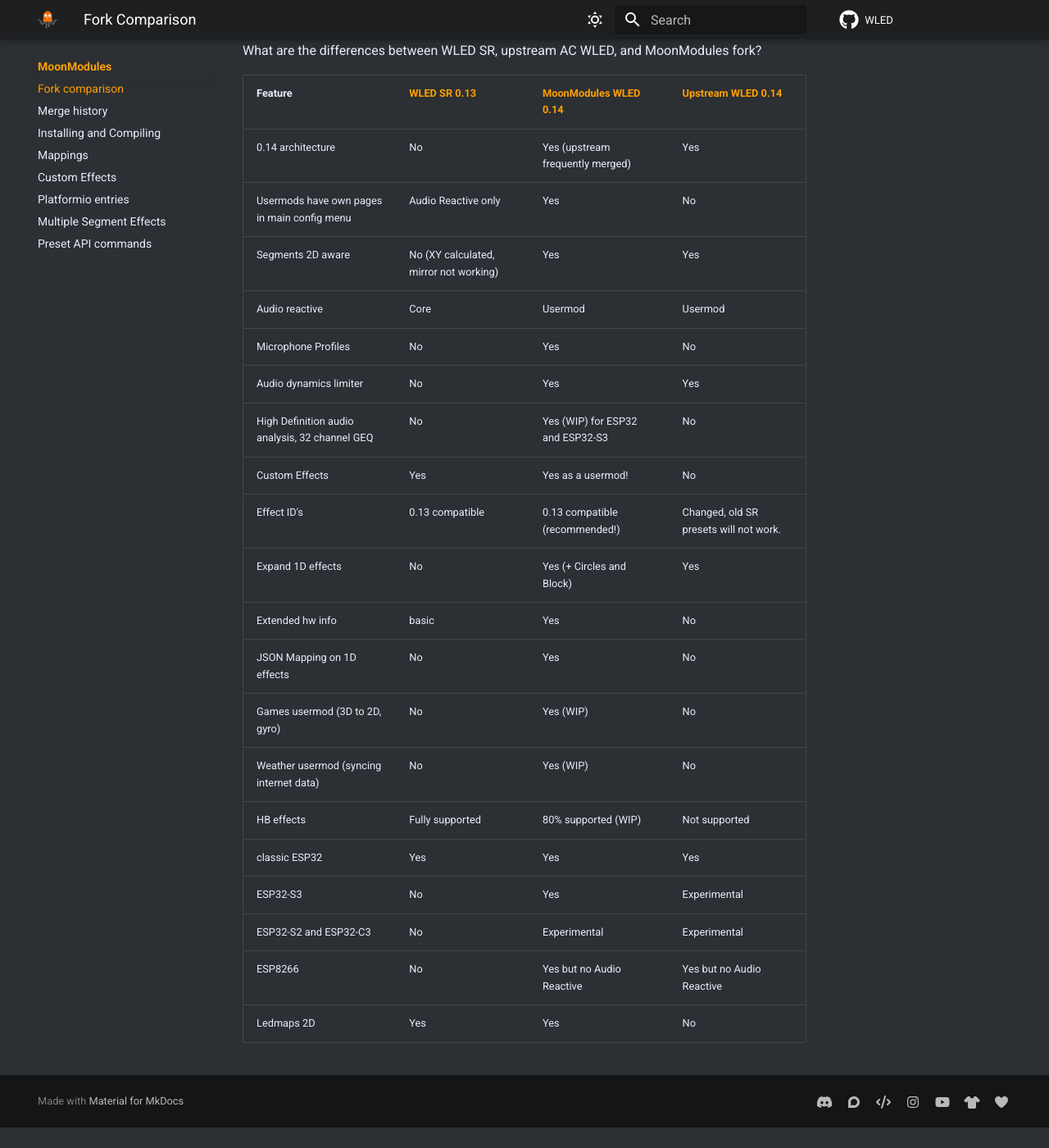
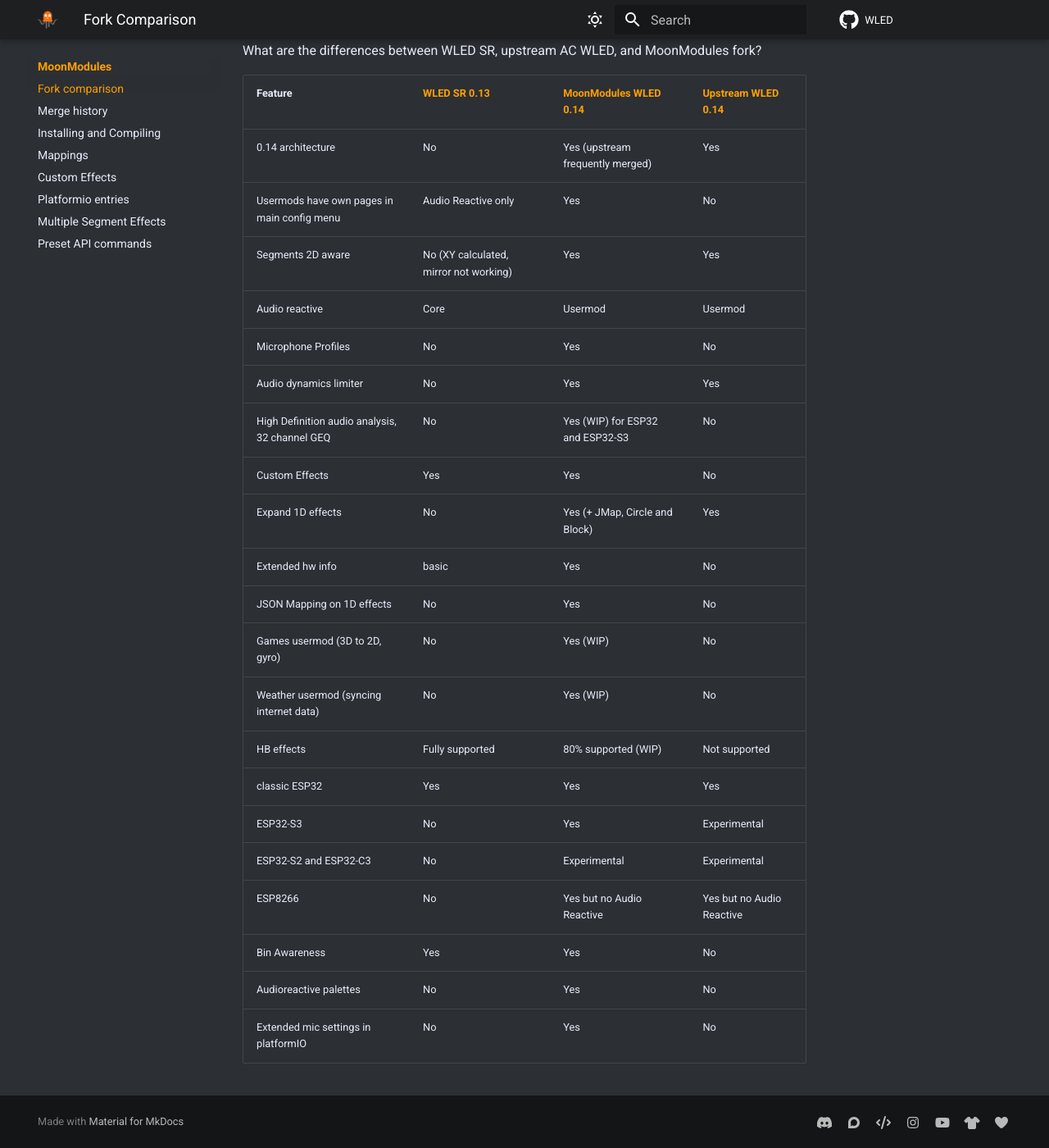
Before and after one commit to Aircoookie/WLED-Docs, an MkDocs documentation site: the page built from docs/moonmodules/fork-comparison.md, in a window 1280 px wide and 1400 px high, scrolled down 225 px. Shown: the whole window at 82% size. Built offline with MkDocs 1.6.1 and Material for MkDocs 9.7.7, drawn with Linux system fonts in a browser that asks for light colours; comment, search, counter and statistics services are not loaded; before the commit the page ends 1600 px from its top, so only the background shows below that.

Commit message:
Update fork-comparison.md

```diff
--- a/docs/moonmodules/fork-comparison.md
+++ b/docs/moonmodules/fork-comparison.md
@@ -16,9 +16,8 @@
 Microphone Profiles | No | Yes | No |
 Audio dynamics limiter | No | Yes | Yes
 High Definition audio analysis, 32 channel GEQ | No |  Yes (WIP) for ESP32 and ESP32-S3 | No
-Custom Effects | Yes | Yes as a usermod! | No
-Effect ID's | 0.13 compatible | 0.13 compatible (recommended!) | Changed, old SR presets will not work.
-Expand 1D effects | No | Yes (+ Circles and Block) | Yes
+Custom Effects | Yes | Yes | No
+Expand 1D effects | No | Yes (+ JMap, Circle and Block) | Yes
 Extended hw info | basic | Yes | No
 JSON Mapping on 1D effects | No | Yes | No
 Games usermod (3D to 2D, gyro) | No | Yes (WIP) | No
@@ -28,4 +27,6 @@
 ESP32-S3 | No | Yes | Experimental
 ESP32-S2 and ESP32-C3 | No | Experimental | Experimental
 ESP8266 | No | Yes but no Audio Reactive | Yes but no Audio Reactive
-Ledmaps 2D | Yes | Yes | No
+Bin Awareness | Yes | Yes | No
+Audioreactive palettes | No | Yes | No
+Extended mic settings in platformIO | No | Yes | No
```
